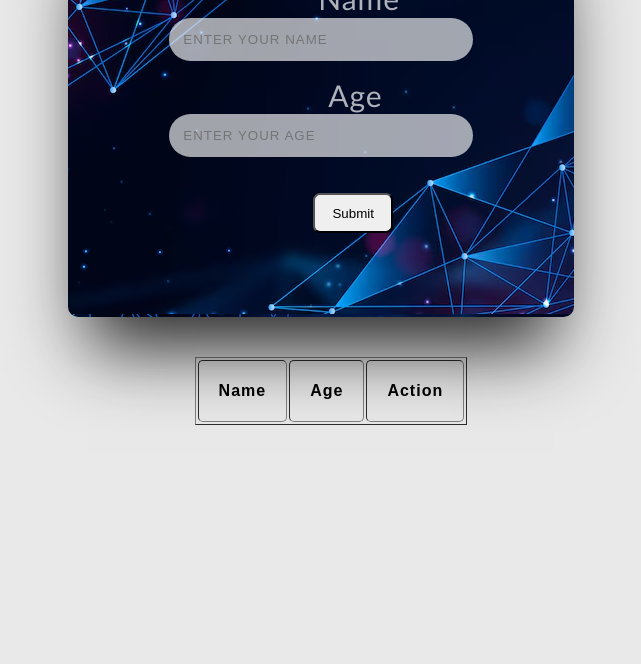
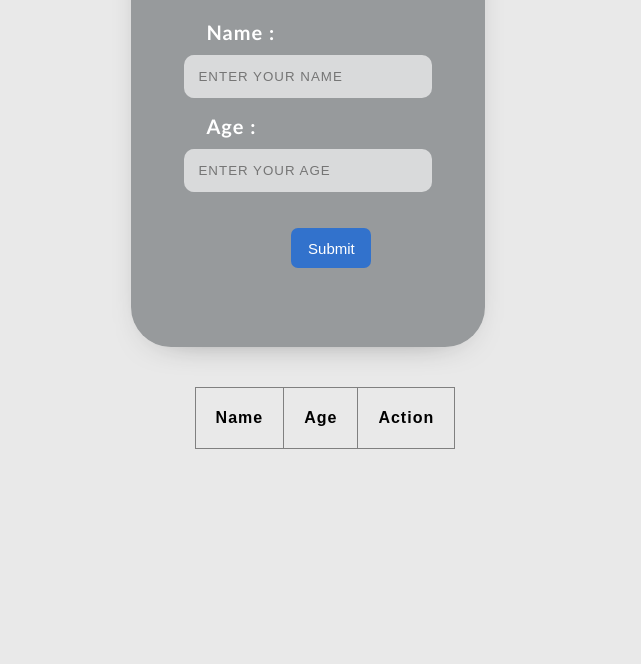
Before and after one commit to Vishnupriya-Dhanabal/Crud-operation-js-1, a plain HTML site: page index.html in a window 1280 px wide. Shown: the part 136-800 px from the top of the page, without its empty margins (319-960 px from the left). Drawn offline with Linux system fonts and the light colour scheme.

Commit message:
finished

```diff
--- a/index.html
+++ b/index.html
@@ -11,10 +11,10 @@
   <div class="login">
     <h2 class="in"> LOGIN</h2>
     <form onsubmit="event.preventDefault(); login();">
-      <label class="naa" for="name">Name</label><br>
+      <label class="naa" for="name">Name :</label><br>
       <input id="name" class="name-class" type="text" name="name" placeholder="ENTER YOUR NAME">
       <p class="er" id="error1"></p>
-      <label class="age" for="age">Age</label><br>
+      <label class="age" for="age">Age :</label><br>
       <input id="age" class="name-class" type="number" name="age" placeholder="ENTER YOUR AGE">
       <p class="er" id="error2"></p>
       <button class="send" type="submit">Submit</button>
--- a/script.js
+++ b/script.js
@@ -61,7 +61,7 @@ function edit(index) {
   editIndex = index;
 }
 
-function deleteEntry(index) {
-  data.splice(index, 1);
+ function deleteEntry(index) {
+  data = data.filter((entry, i) => i !== index);
   updateTable();
 }
--- a/style.css
+++ b/style.css
@@ -13,14 +13,15 @@ body {
     /* display: block; */
     position: relative;
     z-index: 0;
-    background-image: url(gradient-connection-background_23-2150519259.avif);
-    width: 40%;
-    min-height: 420px;
-    margin-left: 30%;
-    border-radius: 10px;
-    box-shadow: 0 50px 70px -20px rgba(0, 0, 0, 0.85);
+    /* background-image: url(gradient-connection-background_23-2150519259.avif); */
+    background-color: #979a9c;
+    width: 28%;
+    min-height: 450px;
+    margin-left: 35%;
+    border-radius: 40px;
+    box-shadow: 0 10px 40px -30px rgba(0, 0, 0, 0.85);
 }
-.login::after{
+/* .login::after{
 	position: absolute;
 	z-index: 0;
 	top: 0;
@@ -29,47 +30,54 @@ body {
 	left: 0;
     background-image: radial-gradient(ellipse at left bottom, rgba(22, 24, 47, 1) 0%,rgba(38, 20, 72, .9) 59%, rgba(17, 27, 75, .9) 100%);
 	box-shadow: 0 -20px 150px -20px rgba(0, 0, 0, 0.5);
-}
+} */
 .in{
-    color: white;
-    margin-left: 37%;
+    color: rgb(37, 38, 38);
+    margin-left: 33%;
     font-size:40px;
     font-family: 'Times New Roman', Times, serif;
-    /* margin-top: 30px; */
+    padding-top: 40px;
 
 }
 
 .naa{
-     color: rgba(255, 255, 255, 0.685);
-    font-size: 30px;
-    margin-left: 250px;
+     color: white;
+     font-weight: bold;
+    font-size: 20px;
+    margin-left: 75px;
     margin-top: 10px;
     font-family: 'Gill Sans', 'Gill Sans MT', Calibri, 'Trebuchet MS', sans-serif;
+
 
 }
 
 .age{
 
-    color: rgba(255, 255, 255, 0.685);
-        font-size: 30px;
-        margin-left: 260px;
+    color: white;
+    font-weight: bold;
+    font-size: 20px;
+    margin-left: 75px;
         font-family: 'Gill Sans', 'Gill Sans MT', Calibri, 'Trebuchet MS', sans-serif;
+    }
+    .input-span{
+        color: red;
     }
 .er{
     margin-left: 190px;
     color: red;
 }
 .name-class{
-    color: white;
+    color: black;
     /* font-size: 1.15rem; */
-    width: 60%;
+    width: 70%;
     padding: 12px;
     border: 2px solid transparent;
     outline: none;
-    border-radius: 1.5rem;
+    border-radius: 10px;
     background-color: rgba(255, 255, 255, 0.634);
     letter-spacing: 1px;
-    margin-left: 20%;
+    margin-left: 15%;
+    margin-top: 10px;
 }
 .name{
     color: rgb(255, 255, 255);
@@ -81,23 +89,30 @@ body {
 }
 
 .send{
-    margin-left: 245px;
+    margin-left: 160px;
     margin-top: 20px;
     width: 80px;
     height: 40px;
+    background-color: rgb(50, 114, 204);
     border-radius: 7px;
+    color: white;
+    font-size: 15px;
+    border: none;
 
 }
 .send:hover{
     cursor: pointer;
-    background-color: rgb(15, 5, 78);
-    color: white;
+    background-color:#a3b7ca ;
+    color: black;
+    border: 1px solid black;
   }
 
   .table-body{
     margin-left: 40%;
     width: 20px;
     margin-top: 40px;
+    border-collapse: collapse;
+    text-align: center;
   }
 
   .table-body tr th{
@@ -110,21 +125,21 @@ body {
     padding:2px;
     margin-left:16px;
     width: 60px;
-    margin-bottom: 5px;
+    margin-top: 10px;
+    margin-bottom: 10px;
     font-size: 14px;
-}
-#but:hover{
     background-color: blue;
     color: white;
+    border-radius: 4px;
+}
 
-}
 #ton{
     padding:2px;
     margin-left:16px;
     width:60px;
     font-size: 14px;
-}
-#ton:hover{
     background-color: red;
     color: white;
+    margin-bottom: 10px;
+    border-radius: 4px;
 }
```
